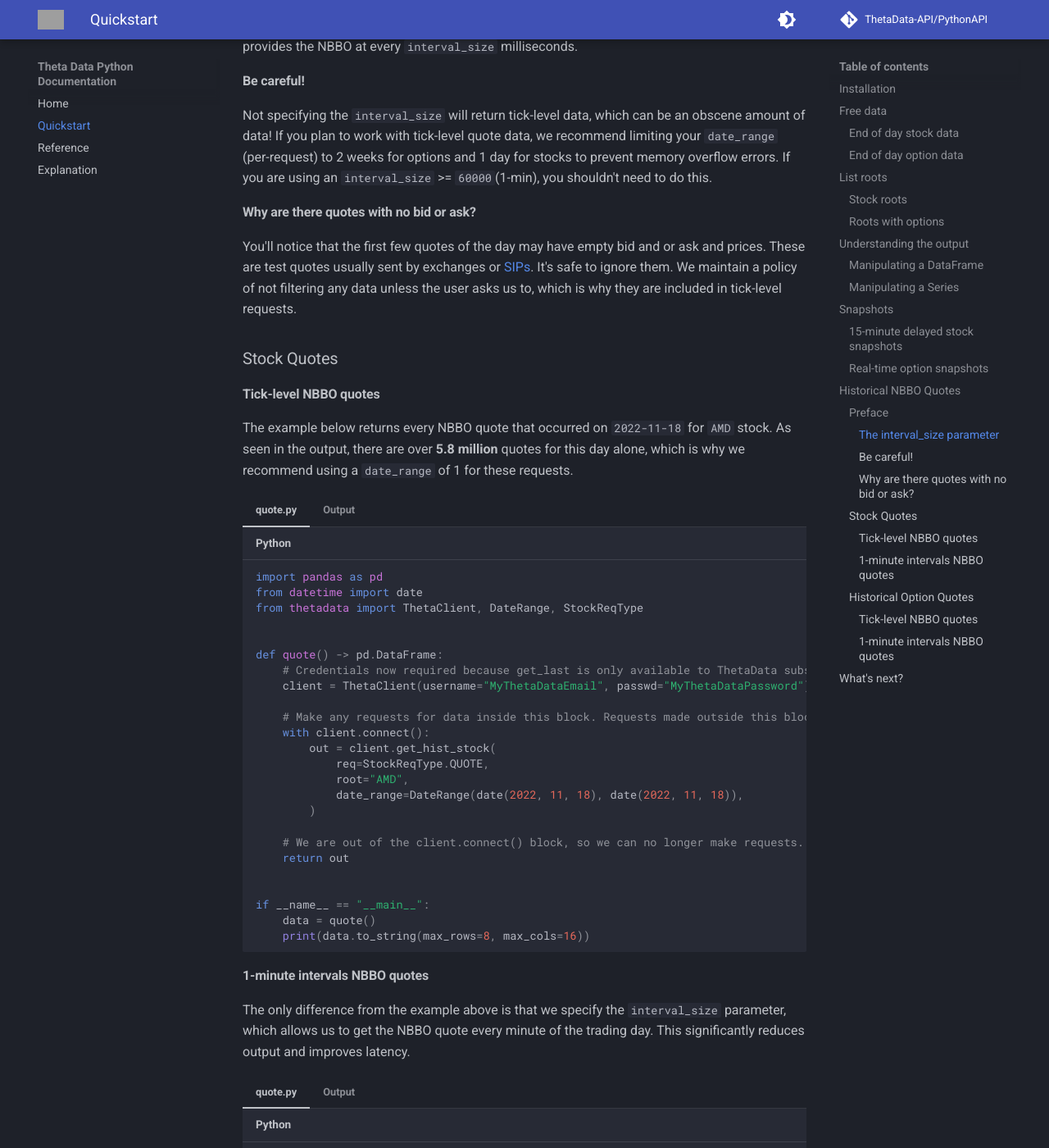
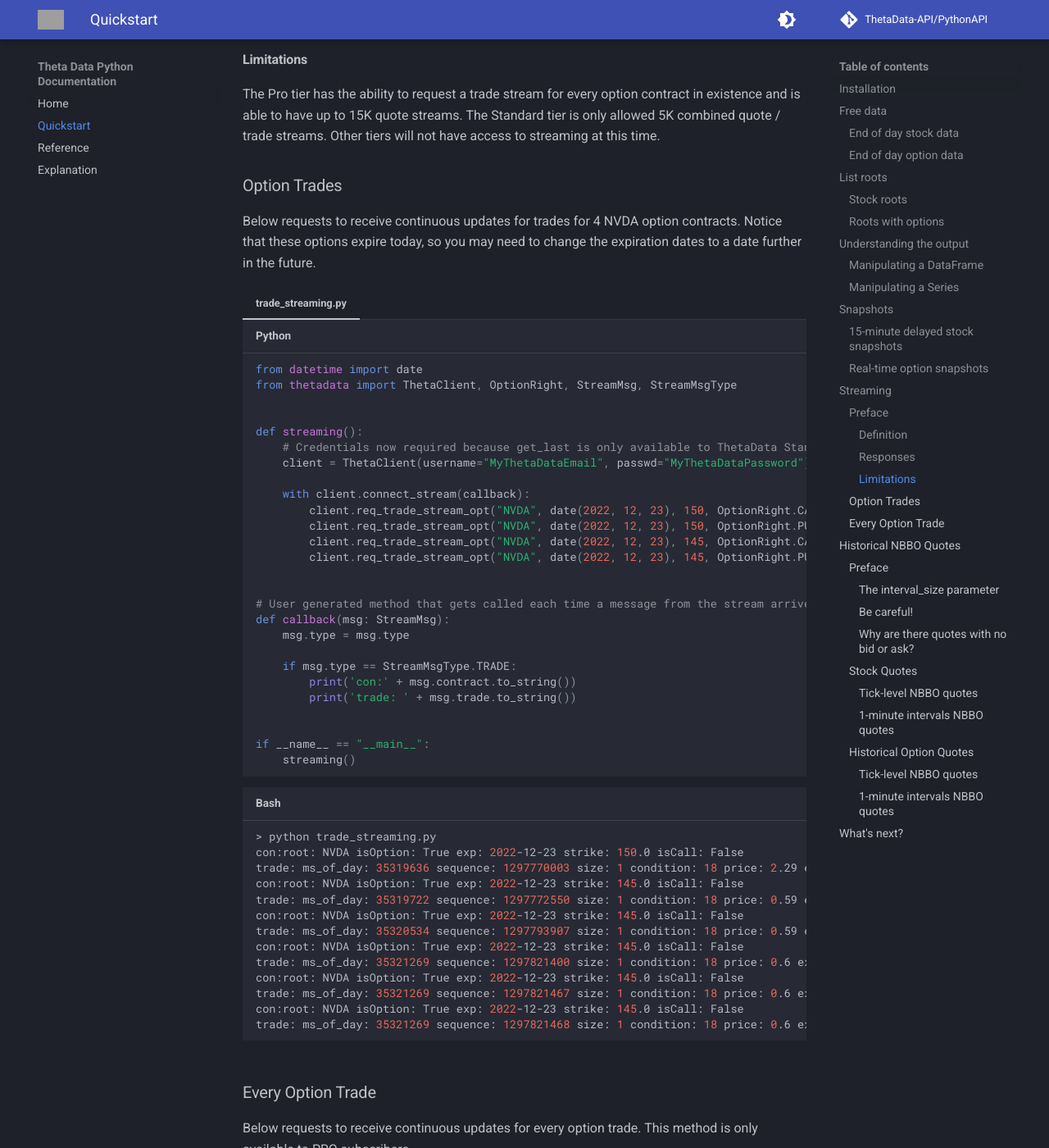
Before and after one commit to ThetaData-API/thetadata-python, an MkDocs documentation site: the page built from docs/tutorials.md, in a window 1280 px wide and 1400 px high, scrolled down 6943 px. Shown: the whole window at 82% size. Built offline with MkDocs 1.6.1 and Material for MkDocs 9.7.7, drawn with Linux system fonts in a browser that asks for light colours; comment, search, counter and statistics services are not loaded; some of the changed text lies outside the part shown; grey boxes are pictures that could not be loaded.

Commit message:
Streaming docs & improvements.

````diff
--- /dev/null
+++ b/docs/options/trade_streaming.py
@@ -0,0 +1,26 @@
+from datetime import date
+from thetadata import ThetaClient, OptionRight, StreamMsg, StreamMsgType
+
+
+def streaming():
+    # Credentials now required because get_last is only available to ThetaData Standard & Pro subscribers.
+    client = ThetaClient(username="MyThetaDataEmail", passwd="MyThetaDataPassword")
+
+    with client.connect_stream(callback):
+        client.req_trade_stream_opt("NVDA", date(2022, 12, 23), 150, OptionRight.CALL)
+        client.req_trade_stream_opt("NVDA", date(2022, 12, 23), 150, OptionRight.PUT)
+        client.req_trade_stream_opt("NVDA", date(2022, 12, 23), 145, OptionRight.CALL)
+        client.req_trade_stream_opt("NVDA", date(2022, 12, 23), 145, OptionRight.PUT)
+
+
+# User generated method that gets called each time a message from the stream arrives.
+def callback(msg: StreamMsg):
+    msg.type = msg.type
+
+    if msg.type == StreamMsgType.TRADE:
+        print('con:' + msg.contract.to_string())
+        print('trade: ' + msg.trade.to_string())
+
+
+if __name__ == "__main__":
+    streaming()
--- /dev/null
+++ b/docs/options/trade_streaming_full.py
@@ -0,0 +1,24 @@
+from datetime import date
+from thetadata import ThetaClient, OptionRight, StreamMsg, StreamMsgType
+
+
+def streaming():
+    # Credentials now required because get_last is only available to ThetaData Standard & Pro subscribers.
+    client = ThetaClient(username="MyThetaDataEmail", passwd="MyThetaDataPassword")
+
+    with client.connect_stream(callback):
+        # requests every option trade
+        client.req_full_trade_stream_opt()
+
+
+# User generated method that gets called each time a message from the stream arrives.
+def callback(msg: StreamMsg):
+    msg.type = msg.type
+
+    if msg.type == StreamMsgType.TRADE:
+        print('con:' + msg.contract.to_string())
+        print('trade: ' + msg.trade.to_string())
+
+
+if __name__ == "__main__":
+    streaming()
--- a/docs/tutorials.md
+++ b/docs/tutorials.md
@@ -236,6 +236,80 @@
     0            57599990                  1                       1          6.05                     50                 63                      46          6.55                     50    2022-12-16
     ```
 
+## Streaming
+
+### Preface
+
+#### Definition
+
+Streaming is defined as receiving continuous updates for trades or quotes throughout
+the trading day. It is much more performant when compared to snapshots.
+
+#### Responses
+
+You must implement a callback method as shown in the first example below. Each time a
+``StreamMsg`` is received, this method will get called. A ``StreamMsg`` can either be
+a trade or quote.
+
+#### Limitations
+
+The Pro tier has the ability to request a trade stream for every option contract in
+existence and is able to have up to 15K quote streams. The Standard tier is only allowed
+5K combined quote / trade streams. Other tiers will not have access to streaming at this time.
+
+### Option Trades
+
+Below requests to receive continuous updates for trades for 4 NVDA option contracts. Notice
+that these options expire today, so you may need to change the expiration dates to a date
+further in the future.
+
+=== "trade_streaming.py"
+
+    ```python
+    --8<-- "docs/options/trade_streaming.py"
+    ```
+
+    ```bash
+    > python trade_streaming.py
+    con:root: NVDA isOption: True exp: 2022-12-23 strike: 150.0 isCall: False
+    trade: ms_of_day: 35319636 sequence: 1297770003 size: 1 condition: 18 price: 2.29 exchange: ARCX date: 2022-12-23
+    con:root: NVDA isOption: True exp: 2022-12-23 strike: 145.0 isCall: False
+    trade: ms_of_day: 35319722 sequence: 1297772550 size: 1 condition: 18 price: 0.59 exchange: XBOS date: 2022-12-23
+    con:root: NVDA isOption: True exp: 2022-12-23 strike: 145.0 isCall: False
+    trade: ms_of_day: 35320534 sequence: 1297793907 size: 1 condition: 18 price: 0.59 exchange: XISX date: 2022-12-23
+    con:root: NVDA isOption: True exp: 2022-12-23 strike: 145.0 isCall: False
+    trade: ms_of_day: 35321269 sequence: 1297821400 size: 1 condition: 18 price: 0.6 exchange: ARCX date: 2022-12-23
+    con:root: NVDA isOption: True exp: 2022-12-23 strike: 145.0 isCall: False
+    trade: ms_of_day: 35321269 sequence: 1297821467 size: 1 condition: 18 price: 0.6 exchange: EDGX date: 2022-12-23
+    con:root: NVDA isOption: True exp: 2022-12-23 strike: 145.0 isCall: False
+    trade: ms_of_day: 35321269 sequence: 1297821468 size: 1 condition: 18 price: 0.6 exchange: BATS date: 2022-12-23
+    ```
+
+### Every Option Trade
+
+Below requests to receive continuous updates for every option trade. This method is only
+available to PRO subscribers.
+
+=== "trade_streaming_full.py"
+
+    ```python
+    --8<-- "docs/options/trade_streaming_full.py"
+    ```
+
+    ```bash
+    > python trade_streaming_full.py
+    con:root: SPXW isOption: True exp: 2023-01-06 strike: 3780.0 isCall: False
+    trade: ms_of_day: 40566197 sequence: 81076302 size: 4 condition: 4294967170 price: 35.15 exchange: XCBO date: 2022-12-23
+    con:root: CHWY isOption: True exp: 2023-01-20 strike: 42.5 isCall: False
+    trade: ms_of_day: 57375126 sequence: 3619080181 size: 1 condition: 4294967178 price: 4.55 exchange: XMIO date: 2022-12-23
+    con:root: TSLA isOption: True exp: 2022-12-23 strike: 132.0 isCall: True
+    trade: ms_of_day: 40566210 sequence: 796495932 size: 6 condition: 18 price: 0.15 exchange: XCBO date: 2022-12-23
+    con:root: TSLA isOption: True exp: 2022-12-23 strike: 132.0 isCall: True
+    trade: ms_of_day: 40566210 sequence: 796495933 size: 6 condition: 18 price: 0.15 exchange: XCBO date: 2022-12-23
+    con:root: SPY isOption: True exp: 2022-12-23 strike: 381.0 isCall: True
+    trade: ms_of_day: 41027015 sequence: 716643310 size: 6 condition: 125 price: 1.07 exchange: EDGX date: 2022-12-23
+    ```
+
 ## Historical NBBO Quotes
 
 This tutorial will provide examples for requesting historical & intraday
--- a/thetadata/__init__.py
+++ b/thetadata/__init__.py
@@ -1,4 +1,8 @@
 from .client import ThetaClient
+from .client import StreamMsg
+from .client import Trade
+from .client import Quote
+from .client import Contract
 from .enums import *
 from .parsing import *
 from .exceptions import *
````
Also changed, not shown: 1 other file.
